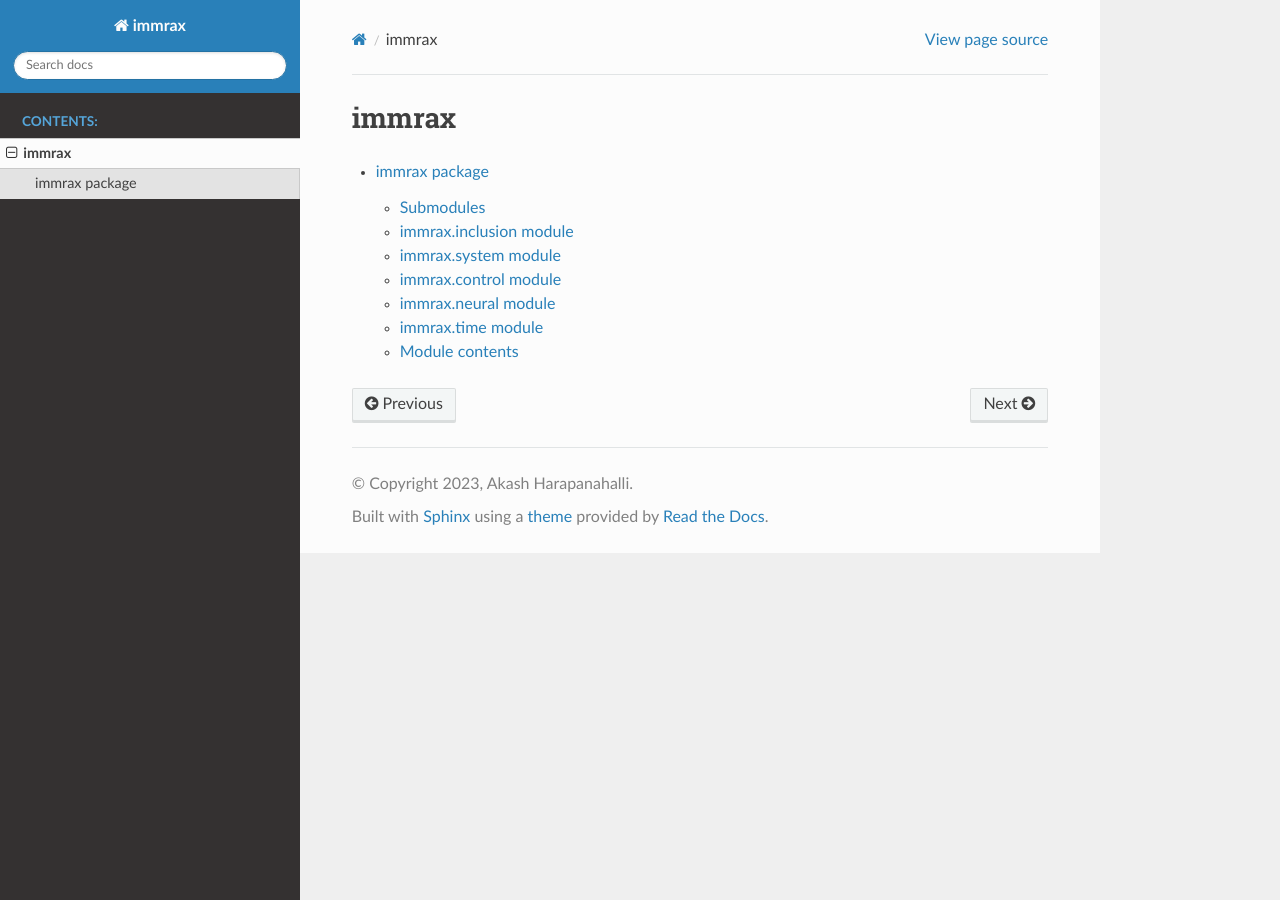
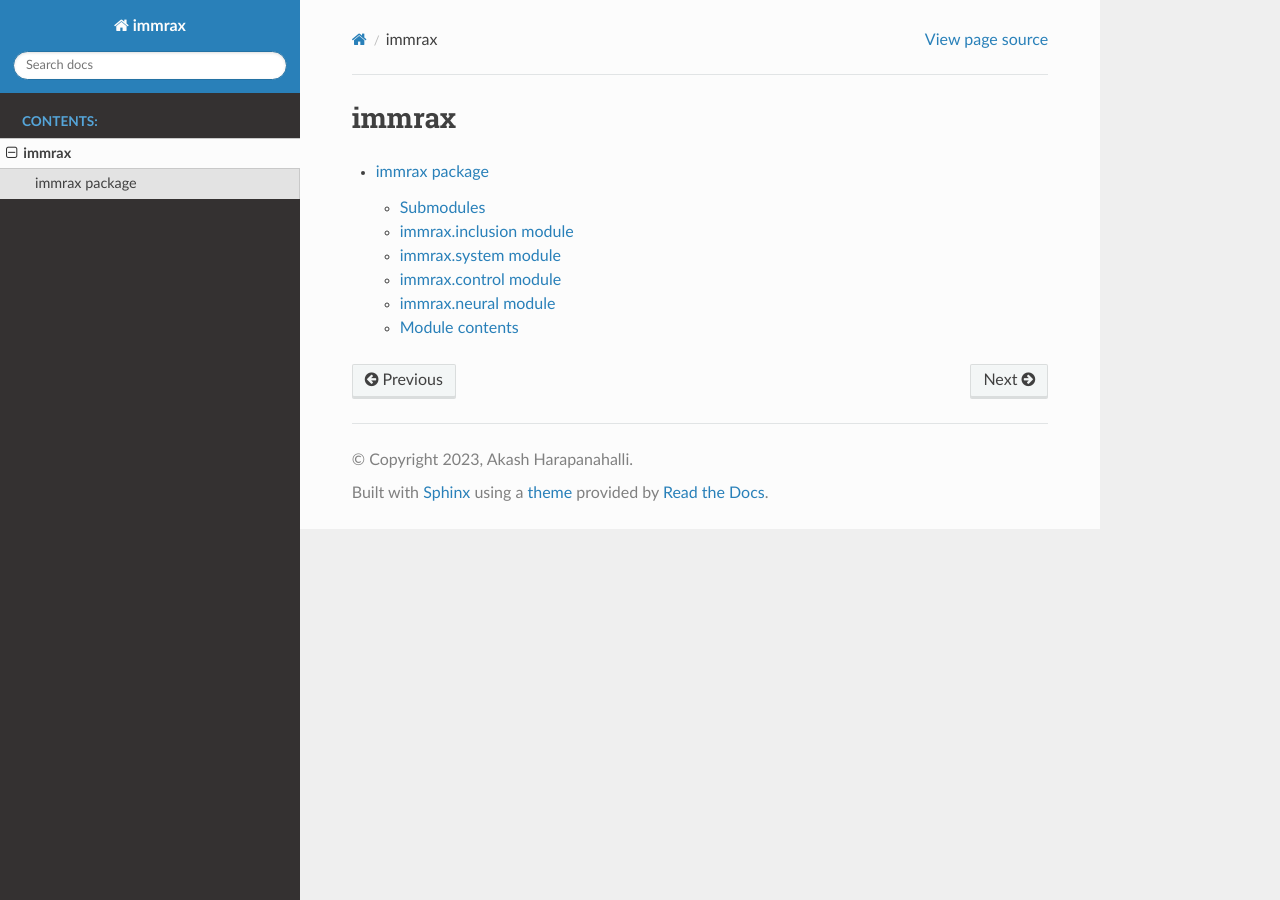
Before and after one commit to gtfactslab/immrax, a Sphinx documentation site: the page built from docs/source/modules.rst, in a window 1280 px wide. Built offline with Sphinx 7.4.7 and the Read the Docs theme 2.0.0, drawn with Linux system fonts in a browser that asks for light colours.

```diff
--- a/docs/source/conf.py
+++ b/docs/source/conf.py
@@ -5,6 +5,10 @@
 
 # -- Project information -----------------------------------------------------
 # https://www.sphinx-doc.org/en/master/usage/configuration.html#project-information
+
+import os
+import sys
+sys.path.insert(0, os.path.abspath('../..'))
 
 project = 'immrax'
 copyright = '2023, Akash Harapanahalli'
--- a/docs/source/immrax.rst
+++ b/docs/source/immrax.rst
@@ -36,14 +36,6 @@ immrax.neural module
    :undoc-members:
    :show-inheritance:
 
-immrax.time module
-------------------
-
-.. automodule:: immrax.time
-   :members:
-   :undoc-members:
-   :show-inheritance:
-
 Module contents
 ---------------
 
```
